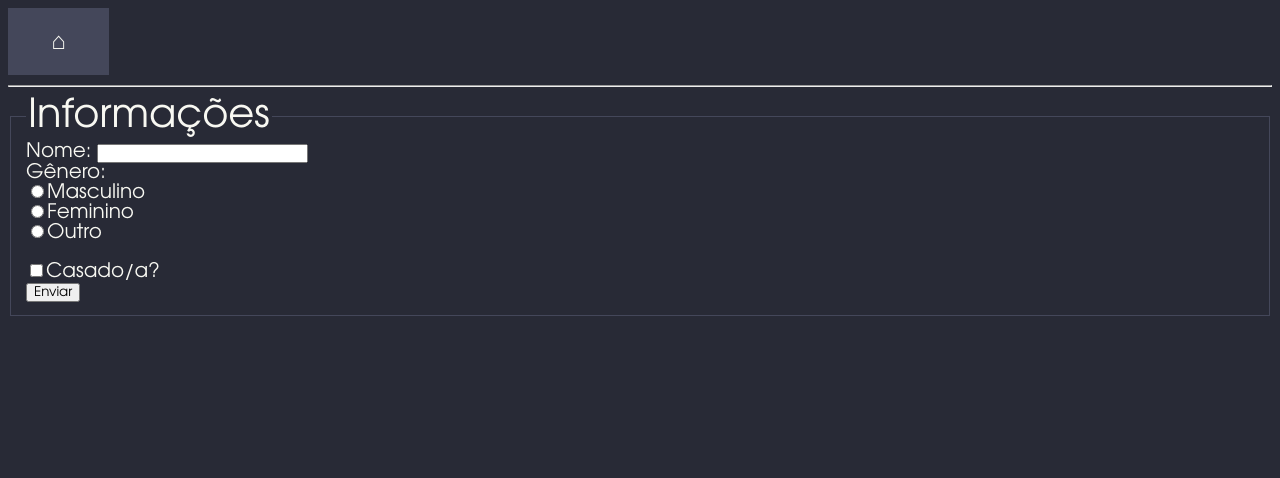
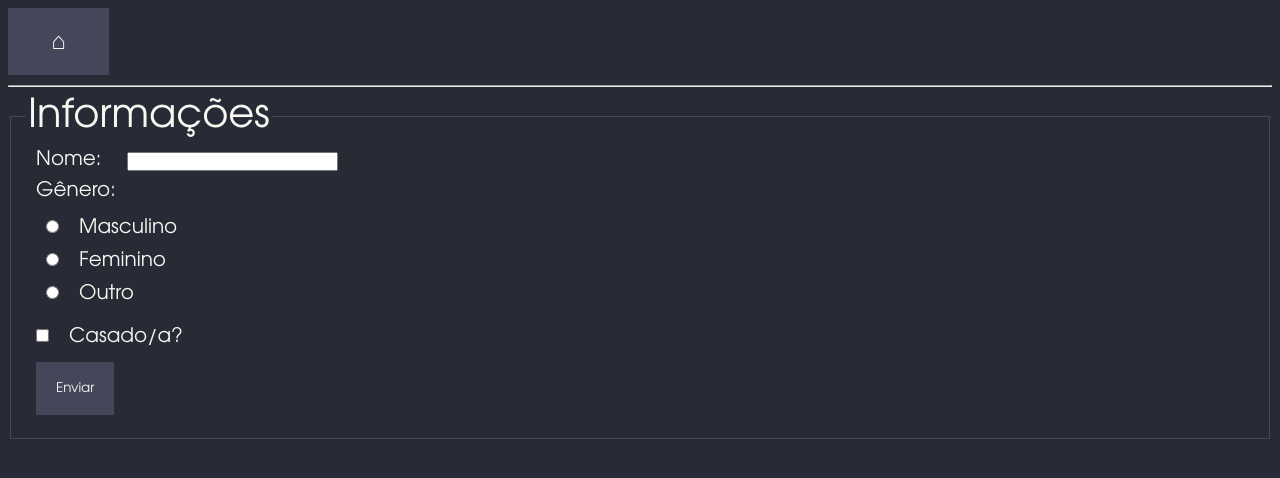
Before and after one commit to radialserial/ppw1-angular, an Angular app: page /formulario in a window 1280 px wide. Shown: the top 478 px of the page. Built offline with nearby package versions, Linux system fonts and the light colour scheme.

Commit message:
Added general style

```diff
--- a/src/app/pages/formulario/formulario.component.css
+++ b/src/app/pages/formulario/formulario.component.css
@@ -0,0 +1,3 @@
+form * {
+  margin: 10px;
+}
--- a/src/app/pages/formulario/formulario.component.html
+++ b/src/app/pages/formulario/formulario.component.html
@@ -6,7 +6,7 @@
     <form>
 
       <label for="nome">Nome: </label>
-      <input class="dracula" type="text" name="nome" id="t-nome">
+      <input type="text" name="nome" id="t-nome">
       <br>
 
       <label for="radios-generio">Gênero:</label>
@@ -14,15 +14,15 @@
         <input type="radio" name="genero" id="r-g-masc">
         <label for="r-g-masc">Masculino</label> <br>
         <input type="radio" name="genero" id="r-g-fem">
-        <label for="r-g-masc">Feminino</label> <br>
+        <label for="r-g-fem">Feminino</label> <br>
         <input type="radio" name="genero" id="r-g-outro">
-        <label for="r-g-masc">Outro</label> <br>
-      </div> <br>
+        <label for="r-g-outro">Outro</label> <br>
+      </div>
 
       <input type="checkbox" name="casado" id="cb-casado">
-      <label for="casado">Casado/a?</label> <br>
+      <label for="cb-casado">Casado/a?</label> <br>
 
-      <input class="button dracula" type="submit" name="submit-info" id="submit-btn" value="Enviar">
+      <input class="btn" type="submit" name="submit-info" id="submit-btn" value="Enviar">
 
     </form>
   </fieldset>
--- a/src/app/util/menu/menu.component.css
+++ b/src/app/util/menu/menu.component.css
@@ -0,0 +1,3 @@
+h1 {
+  padding-top: 50pt;
+}
```
